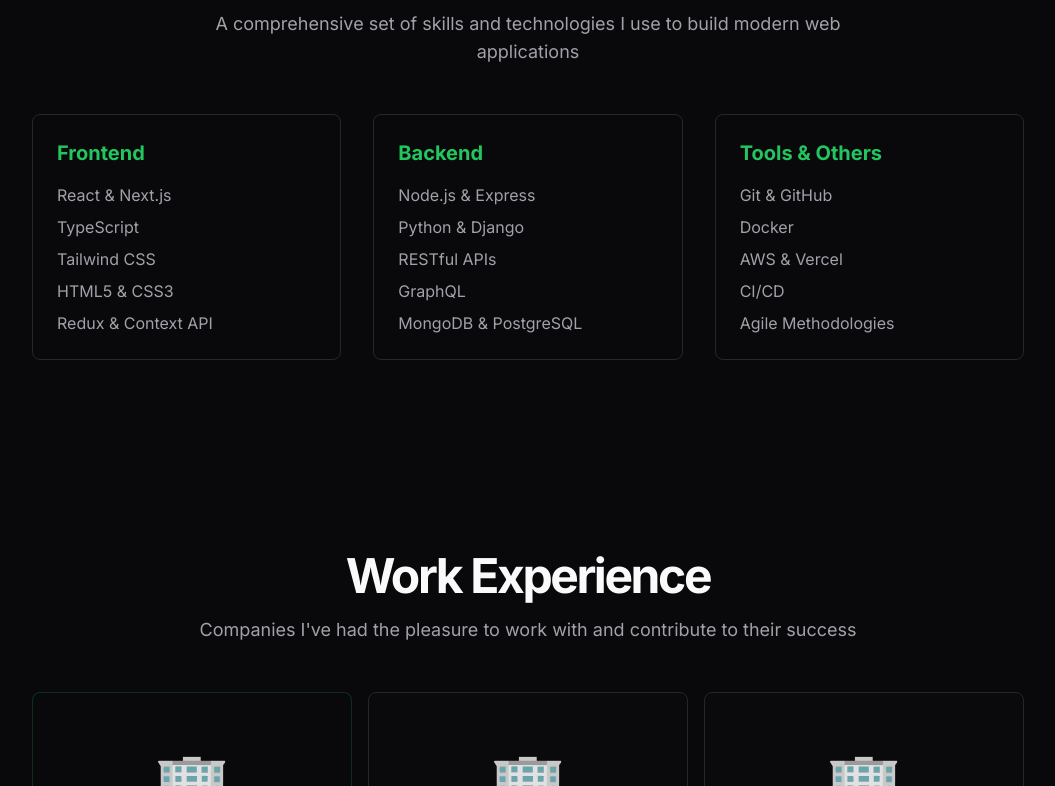
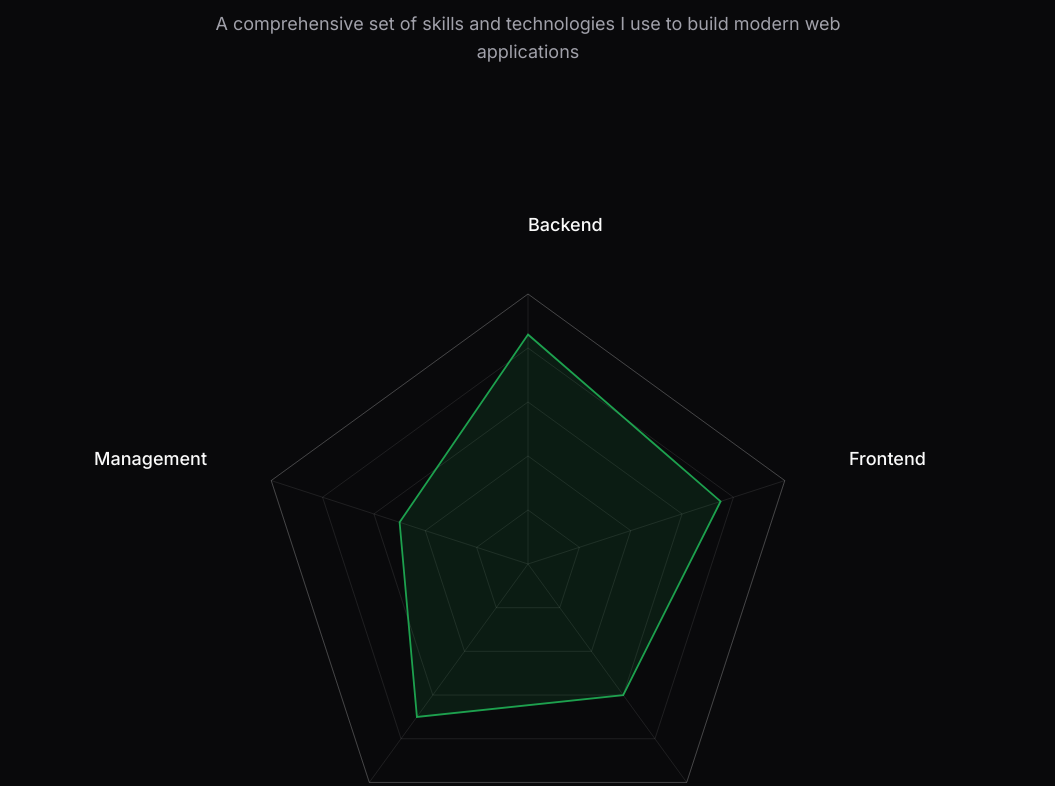
Before and after one commit to esalazarv/portafolio, a Next.js app: page / in a window 1280 px wide. Shown: the part 1614-2400 px from the top of the page, without its empty margins (112-1167 px from the left). Built offline with nearby package versions, Linux system fonts and the light colour scheme.

Commit message:
feat: updated the skill section adding a polygon radar chart

```diff
--- a/src/app/(landing)/page.tsx
+++ b/src/app/(landing)/page.tsx
@@ -1,6 +1,7 @@
 import Link from "next/link";
 import EmployersCarousel from "@/components/employers-carousel";
 import ScrollIndicator from "@/components/scroll-indicator";
+import SkillsChart from "@/components/skills-chart";
 
 export default function Home() {
   return (
@@ -98,6 +99,10 @@
                 modern web applications
               </p>
             </div>
+            <div className="flex flex-col gap-12">
+              <div className="flex justify-center">
+                <SkillsChart />
+              </div>
               <div className="grid grid-cols-1 md:grid-cols-3 gap-8">
                 <div className="space-y-4 p-6 rounded-lg border bg-card">
                   <h3 className="text-xl font-bold text-primary">Frontend</h3>
@@ -130,6 +135,7 @@
                     <li>CI/CD</li>
                     <li>Agile Methodologies</li>
                   </ul>
+                </div>
               </div>
             </div>
           </div>
--- /dev/null
+++ b/src/components/skills-chart.tsx
@@ -0,0 +1,173 @@
+"use client";
+
+import { useEffect, useState } from "react";
+
+interface Skill {
+  name: string;
+  value: number;
+}
+
+const skills: Skill[] = [
+  { name: "Backend", value: 85 },
+  { name: "Frontend", value: 75 },
+  { name: "Mobile", value: 60 },
+  { name: "Infrastructure", value: 70 },
+  { name: "Management", value: 50 },
+];
+
+export default function SkillsChart() {
+  const [size, setSize] = useState(800);
+  const [mounted, setMounted] = useState(false);
+
+  useEffect(() => {
+    setMounted(true);
+    const updateSize = () => {
+      const width = window.innerWidth;
+      if (width < 640) {
+        // sm
+        setSize(320);
+      } else if (width < 768) {
+        // md
+        setSize(480);
+      } else if (width < 1024) {
+        // lg
+        setSize(640);
+      } else {
+        setSize(800);
+      }
+    };
+
+    updateSize();
+    window.addEventListener("resize", updateSize);
+    return () => window.removeEventListener("resize", updateSize);
+  }, []);
+
+  const centerX = size / 2;
+  const centerY = size / 2;
+  const radius = size * 0.3;
+  const sides = skills.length;
+  const angleStep = (Math.PI * 2) / sides;
+
+  // Calculate points for the background polygon (100%)
+  const backgroundPoints = Array.from({ length: sides }, (_, i) => {
+    const angle = i * angleStep - Math.PI / 2;
+    const x = centerX + radius * Math.cos(angle);
+    const y = centerY + radius * Math.sin(angle);
+    return `${x},${y}`;
+  }).join(" ");
+
+  // Calculate points for the skills polygon
+  const skillPoints = skills
+    .map((skill, i) => {
+      const angle = i * angleStep - Math.PI / 2;
+      const adjustedRadius = (radius * skill.value) / 100;
+      const x = centerX + adjustedRadius * Math.cos(angle);
+      const y = centerY + adjustedRadius * Math.sin(angle);
+      return `${x},${y}`;
+    })
+    .join(" ");
+
+  // Calculate label positions with more padding
+  const labels = skills.map((skill, i) => {
+    const angle = i * angleStep - Math.PI / 2;
+    const labelPadding = size * 0.075; // Make padding relative to size
+    const x = centerX + (radius + labelPadding) * Math.cos(angle);
+    const y = centerY + (radius + labelPadding) * Math.sin(angle);
+    const textAnchor =
+      Math.abs(angle) < 0.1
+        ? "middle"
+        : angle < -Math.PI / 2 || angle > Math.PI / 2
+        ? "end"
+        : "start";
+    return { x, y, textAnchor, text: skill.name };
+  });
+
+  if (!mounted) return null;
+
+  return (
+    <div className="relative w-full max-w-[900px] mx-auto">
+      <svg
+        width={size}
+        height={size}
+        viewBox={`0 0 ${size} ${size}`}
+        className="[&_*]:transition-all [&_*]:duration-300 w-full h-auto"
+      >
+        {/* Background lines */}
+        {Array.from({ length: 5 }, (_, i) => {
+          const scale = (i + 1) * 0.2;
+          const points = Array.from({ length: sides }, (_, j) => {
+            const angle = j * angleStep - Math.PI / 2;
+            const x = centerX + radius * scale * Math.cos(angle);
+            const y = centerY + radius * scale * Math.sin(angle);
+            return `${x},${y}`;
+          }).join(" ");
+          return (
+            <polygon
+              key={`bg-${i}`}
+              points={points}
+              fill="none"
+              stroke="currentColor"
+              strokeOpacity={0.1}
+              strokeWidth={size * 0.001} // Make stroke width relative to size
+            />
+          );
+        })}
+
+        {/* Lines from center to vertices */}
+        {Array.from({ length: sides }, (_, i) => {
+          const angle = i * angleStep - Math.PI / 2;
+          const x = centerX + radius * Math.cos(angle);
+          const y = centerY + radius * Math.sin(angle);
+          return (
+            <line
+              key={`line-${i}`}
+              x1={centerX}
+              y1={centerY}
+              x2={x}
+              y2={y}
+              stroke="currentColor"
+              strokeOpacity={0.1}
+              strokeWidth={size * 0.001}
+            />
+          );
+        })}
+
+        {/* Background polygon */}
+        <polygon
+          points={backgroundPoints}
+          fill="none"
+          stroke="currentColor"
+          strokeOpacity={0.2}
+          strokeWidth={size * 0.001}
+        />
+
+        {/* Skills polygon */}
+        <polygon
+          points={skillPoints}
+          fill="currentColor"
+          fillOpacity={0.1}
+          stroke="currentColor"
+          strokeOpacity={0.8}
+          strokeWidth={size * 0.002}
+          className="text-primary"
+        />
+
+        {/* Labels */}
+        {labels.map((label, i) => (
+          <text
+            key={`label-${i}`}
+            x={label.x}
+            y={label.y}
+            textAnchor={label.textAnchor}
+            dominantBaseline="middle"
+            className={`font-medium fill-current ${
+              size < 480 ? "text-xs" : "text-base"
+            }`}
+          >
+            {label.text}
+          </text>
+        ))}
+      </svg>
+    </div>
+  );
+}
```
Lines whose indentation alone changed are shown as unchanged.
